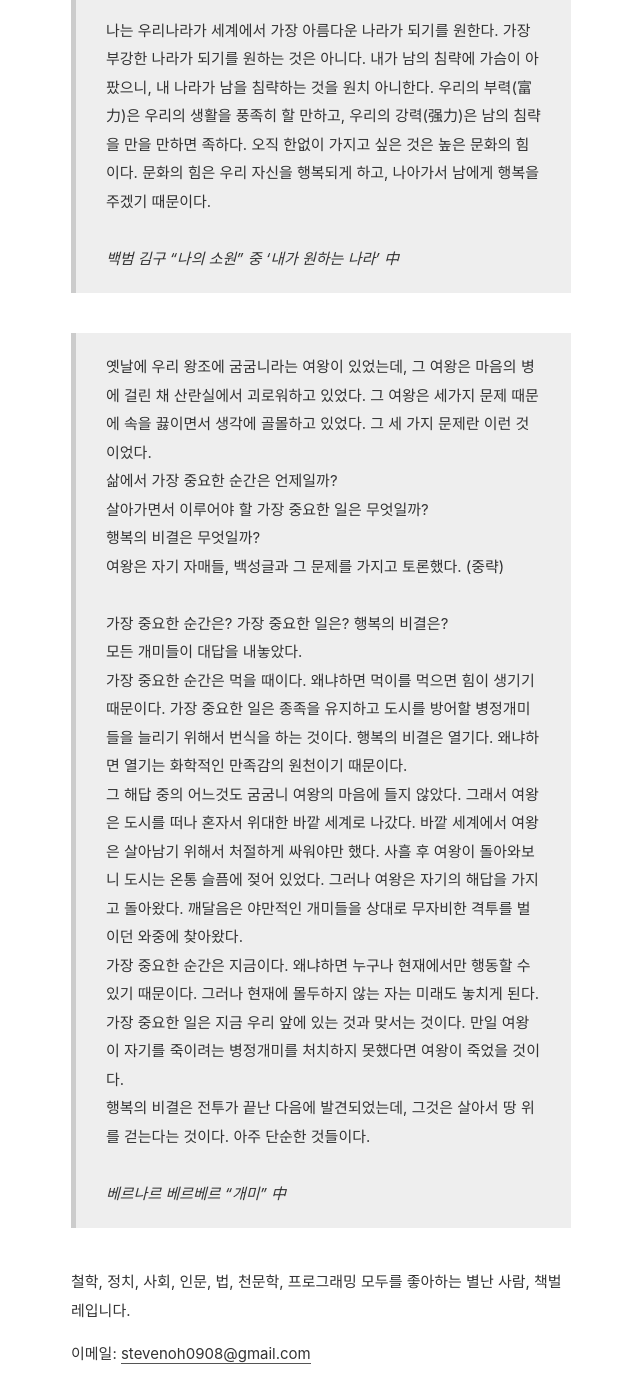
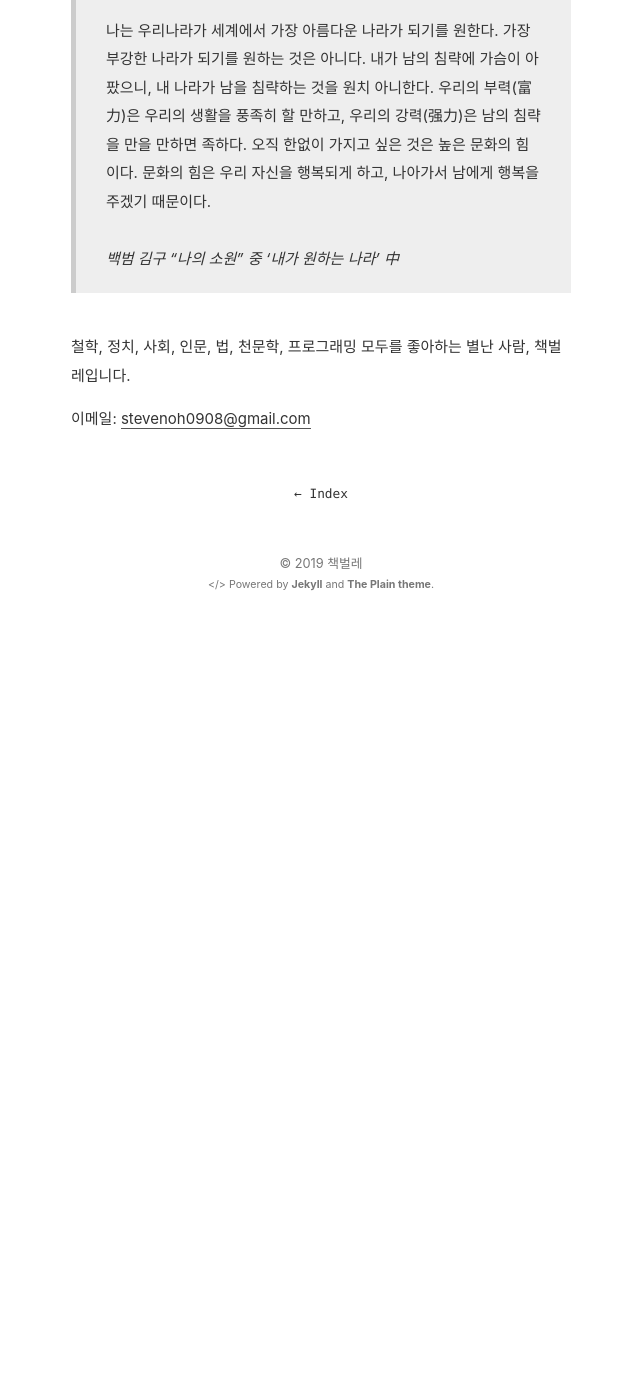
Before and after one commit to stevenoh0908/stevenoh0908.github.io, a Jekyll site: the page built from about.md, in a window 1280 px wide and 1400 px high, scrolled down 720 px. Shown: the whole window, without its empty margins (319-959 px from the left). Built offline with Jekyll 4.4.1, drawn with Linux system fonts in a browser that asks for light colours; after the commit the page ends 1350 px from its top, so only the background shows below that.

Commit message:
update on 2019-08-13 night
.

```diff
--- a/about.md
+++ b/about.md
@@ -18,19 +18,6 @@ title: About
 > 나는 우리나라가 세계에서 가장 아름다운 나라가 되기를 원한다. 가장 부강한 나라가 되기를 원하는 것은 아니다. 내가 남의 침략에 가슴이 아팠으니, 내 나라가 남을 침략하는 것을 원치 아니한다. 우리의 부력(富力)은 우리의 생활을 풍족히 할 만하고, 우리의 강력(强力)은 남의 침략을 만을 만하면 족하다. 오직 한없이 가지고 싶은 것은 높은 문화의 힘이다. 문화의 힘은 우리 자신을 행복되게 하고, 나아가서 남에게 행복을 주겠기 때문이다.<br><br>
 > _백범 김구 "나의 소원" 중 '내가 원하는 나라' 中_
 
-> 옛날에 우리 왕조에 굼굼니라는 여왕이 있었는데, 그 여왕은 마음의 병에 걸린 채 산란실에서 괴로워하고 있었다. 그 여왕은 세가지 문제 때문에 속을 끓이면서 생각에 골몰하고 있었다. 그 세 가지 문제란 이런 것이었다.<br>
-> 삶에서 가장 중요한 순간은 언제일까?<br>
-> 살아가면서 이루어야 할 가장 중요한 일은 무엇일까?<br>
-> 행복의 비결은 무엇일까?<br>
-> 여왕은 자기 자매들, 백성글과 그 문제를 가지고 토론했다. (중략)<br><br>
-> 가장 중요한 순간은? 가장 중요한 일은? 행복의 비결은?<br>
-> 모든 개미들이 대답을 내놓았다.<br>
-> 가장 중요한 순간은 먹을 때이다. 왜냐하면 먹이를 먹으면 힘이 생기기 때문이다. 가장 중요한 일은 종족을 유지하고 도시를 방어할 병정개미들을 늘리기 위해서 번식을 하는 것이다. 행복의 비결은 열기다. 왜냐하면 열기는 화학적인 만족감의 원천이기 때문이다.<br>
-> 그 해답 중의 어느것도 굼굼니 여왕의 마음에 들지 않았다. 그래서 여왕은 도시를 떠나 혼자서 위대한 바깥 세계로 나갔다. 바깥 세계에서 여왕은 살아남기 위해서 처절하게 싸워야만 했다. 사흘 후 여왕이 돌아와보니 도시는 온통 슬픔에 젖어 있었다. 그러나 여왕은 자기의 해답을 가지고 돌아왔다. 깨달음은 야만적인 개미들을 상대로 무자비한 격투를 벌이던 와중에 찾아왔다.<br>
-> 가장 중요한 순간은 지금이다. 왜냐하면 누구나 현재에서만 행동할 수 있기 때문이다. 그러나 현재에 몰두하지 않는 자는 미래도 놓치게 된다. 가장 중요한 일은 지금 우리 앞에 있는 것과 맞서는 것이다. 만일 여왕이 자기를 죽이려는 병정개미를 처치하지 못했다면 여왕이 죽었을 것이다.<br>
-> 행복의 비결은 전투가 끝난 다음에 발견되었는데, 그것은 살아서 땅 위를 걷는다는 것이다. 아주 단순한 것들이다.<br><br>
-> _베르나르 베르베르 "개미" 中_
-
 철학, 정치, 사회, 인문, 법, 천문학, 프로그래밍 모두를 좋아하는 별난 사람,
 책벌레입니다.
 
--- a/index.html
+++ b/index.html
@@ -3,7 +3,7 @@ layout: default
 ---
 
 <section>
-	<center><span style="border: 3px solid #666666; background-color: #666666; color: white; border-radius: 5px; padding: 5px;"><a style="text-decoration: none; color:white; margin: 10px;" href="/question">Question</a>|<a style="text-decoration: none; color: white; margin: 10px;" href="/law">Law</a>|<a style="text-decoration: none; color:white; margin: 10px;" href="/youtube">Youtube</a>|<a style="text-decoration: none; color: white; margin: 10px;" href="/news">News</a></center>
+	<center><span style="border: 3px solid #666666; background-color: #666666; color: white; border-radius: 5px; padding: 5px;"><a style="text-decoration: none; color:white; margin: 10px;" href="/question">Question</a>|<a style="text-decoration: none; color: white; margin: 10px;" href="/poem">Poem</a>|<a style="text-decoration: none; color: white; margin: 10px;" href="/law">Law</a>|<a style="text-decoration: none; color:white; margin: 10px;" href="/youtube">Youtube</a>|<a style="text-decoration: none; color: white; margin: 10px;" href="/news">News</a></center>
 </section>
 <section>
 	{% for post in site.posts %}
```
Also changed, not shown: poem.html (added, +32 -0 lines).
